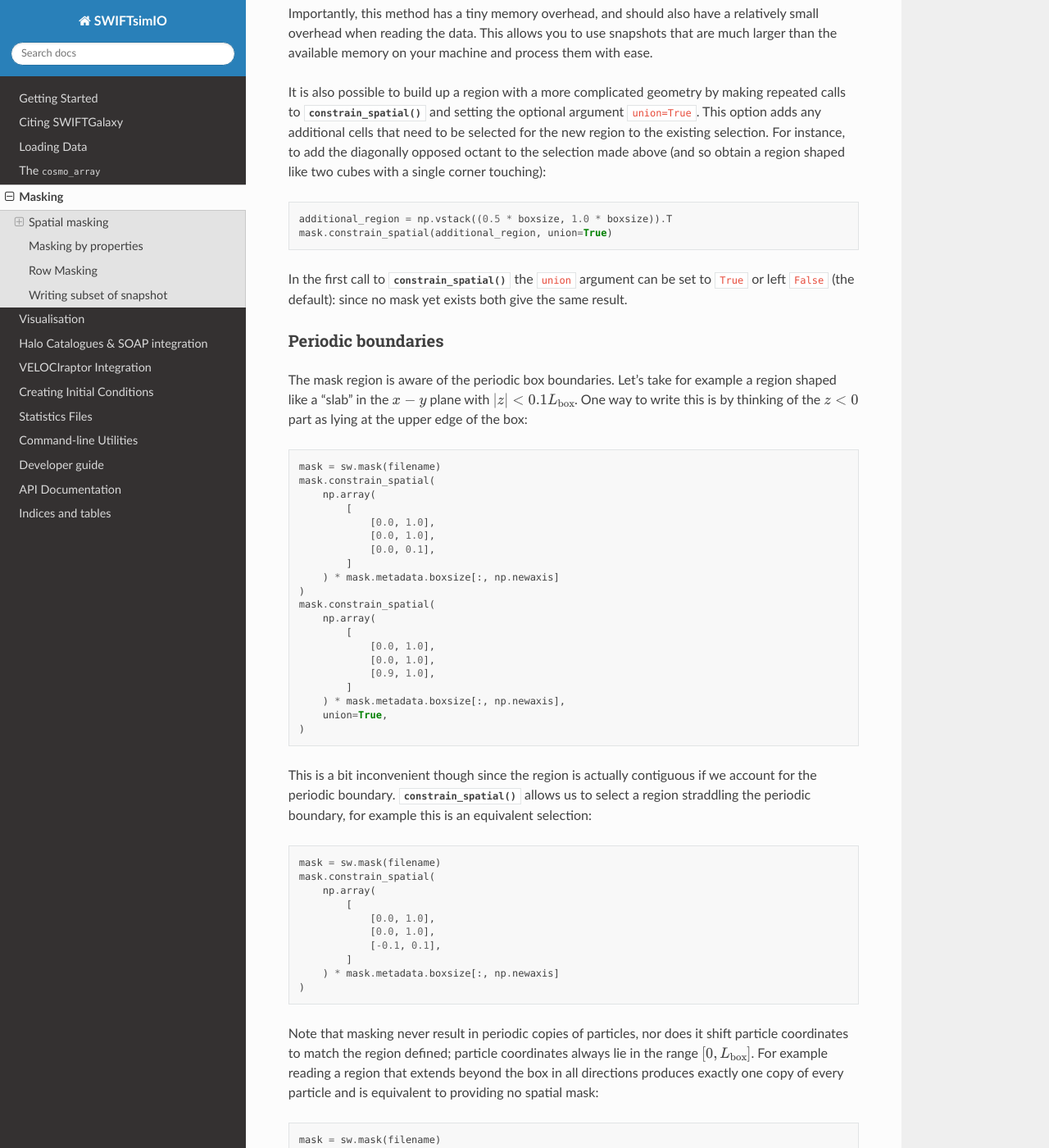
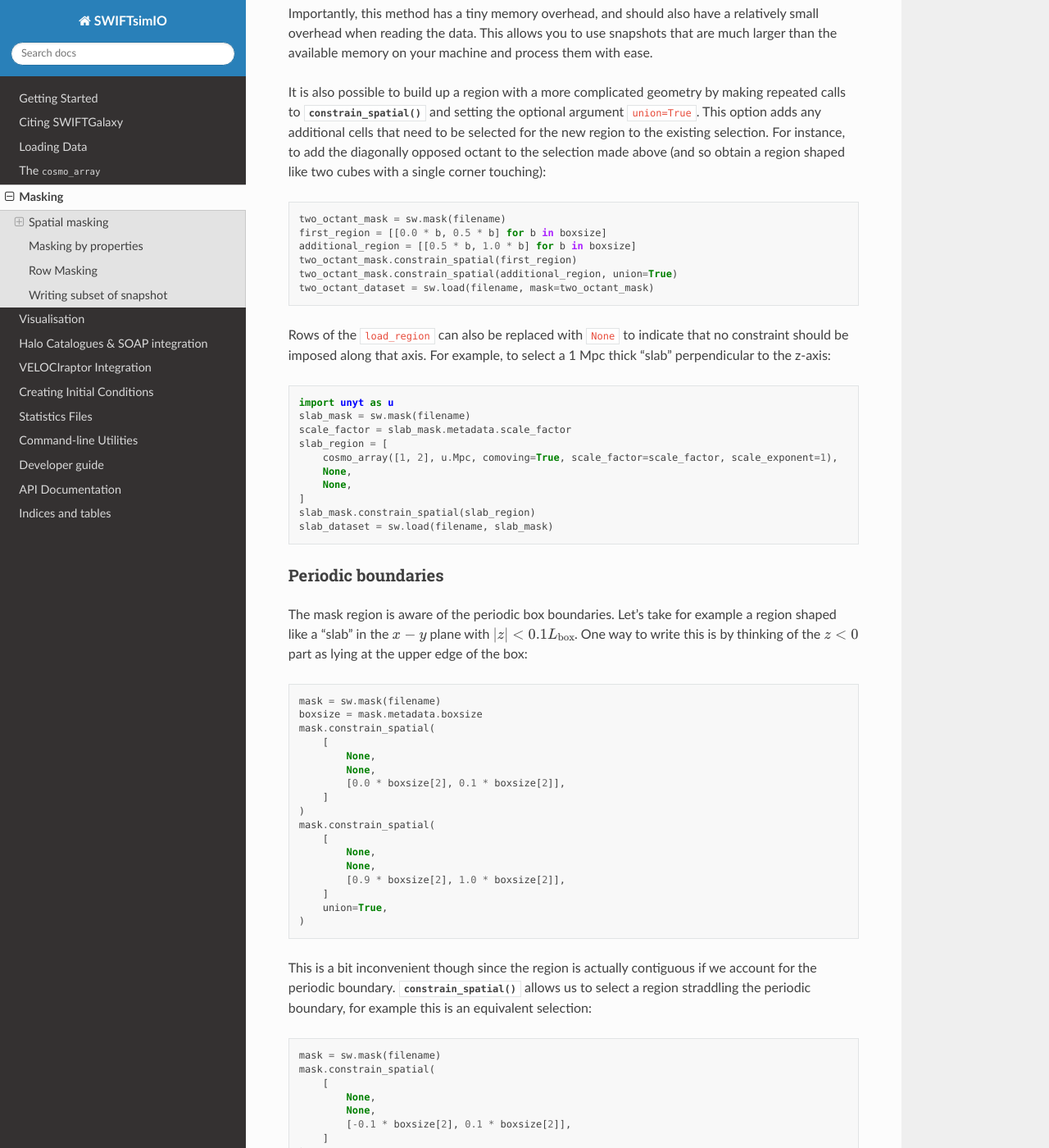
Before and after one commit to SWIFTSIM/swiftsimio, a Sphinx documentation site: the page built from docs/source/masking/index.rst, in a window 1280 px wide and 1400 px high, scrolled down 1241 px. Shown: the whole window at 82% size. Built offline with Sphinx 7.4.7 and the Read the Docs theme 3.1.0, drawn with Linux system fonts in a browser that asks for light colours; pages that are not in the unit, such as notebooks, are missing from menus; some of the changed text lies outside the part shown.

Commit message:
Revise narrative docs for less awful region specification.

```diff
--- a/docs/source/loading_data/index.rst
+++ b/docs/source/loading_data/index.rst
@@ -355,8 +355,8 @@ place of the filename.
    mask = sw.mask(snap_file)
    # The full metadata object is available from within the mask
    boxsize = mask.metadata.boxsize
-   # load_region is a 3x2 list [[left, right], [bottom, top], [front, back]]
-   load_region = np.vstack((0.0 * boxsize, 0.5 * boxsize)).T
+   # load_region is a 3x2 list [[left, right], [front, back], [bottom, top]]
+   load_region = [[0.0 * b, 0.5 * b] for b in boxsize]
 
    # Constrain the mask
    mask.constrain_spatial(load_region)
--- a/docs/source/masking/index.rst
+++ b/docs/source/masking/index.rst
@@ -29,14 +29,14 @@ of the region of interest. This is because it works as follows:
 2. Find the overlap between the specified region and these cells.
 3. Load all cells within that overlap.
 
-As you can see, the edges of regions may load in extra information as we
-always load the whole top-level cell.
+As you can see, some extra particles around the edges of regions may be
+loaded as we always load the whole top-level cell.
 
 Example
 ^^^^^^^
 
 In this example we will use the :obj:`swiftsimio.masks.SWIFTMask` object
-to load the the octant of the box closes to the origin.
+to load the the octant of the box closest to the origin.
 
 .. code-block:: python
 
@@ -47,8 +47,8 @@ to load the the octant of the box closes to the origin.
    mask = sw.mask(filename)
    # The full metadata object is available from within the mask
    boxsize = mask.metadata.boxsize
-   # load_region is a 3x2 list [[left, right], [bottom, top], [front, back]]
-   load_region = np.vstack((0.0 * boxsize, 0.5 * boxsize)).T
+   # load_region is a 3x2 list [[left, right], [front, back], [bottom, top]]
+   load_region = [[0.0 * b, 0.5 * b] for b in boxsize]
 
    # Constrain the mask
    mask.constrain_spatial(load_region)
@@ -75,12 +75,29 @@ touching):
 
 .. code-block:: python
 
-   additional_region = np.vstack((0.5 * boxsize, 1.0 * boxsize)).T
-   mask.constrain_spatial(additional_region, union=True)
+   two_octant_mask = sw.mask(filename)
+   first_region = [[0.0 * b, 0.5 * b] for b in boxsize]
+   additional_region = [[0.5 * b, 1.0 * b] for b in boxsize]
+   two_octant_mask.constrain_spatial(first_region)
+   two_octant_mask.constrain_spatial(additional_region, union=True)
+   two_octant_dataset = sw.load(filename, mask=two_octant_mask)
 
-In the first call to :meth:`~swiftsimio.masks.SWIFTMask.constrain_spatial` the
-``union`` argument can be set to ``True`` or left ``False`` (the default): since
-no mask yet exists both give the same result.
+Rows of the ``load_region`` can also be replaced with ``None`` to indicate that no
+constraint should be imposed along that axis. For example, to select a 1 Mpc thick
+"slab" perpendicular to the z-axis:
+
+.. code-block:: python
+
+   import unyt as u
+   slab_mask = sw.mask(filename)
+   scale_factor = slab_mask.metadata.scale_factor
+   slab_region = [
+       cosmo_array([1, 2], u.Mpc, comoving=True, scale_factor=scale_factor, scale_exponent=1),
+       None,
+       None,
+   ]
+   slab_mask.constrain_spatial(slab_region)
+   slab_dataset = sw.load(filename, slab_mask)
 
 Periodic boundaries
 ^^^^^^^^^^^^^^^^^^^
@@ -93,42 +110,37 @@ lying at the upper edge of the box:
 .. code-block:: python
 
    mask = sw.mask(filename)
+   boxsize = mask.metadata.boxsize
    mask.constrain_spatial(
-       np.array(
-           [
-	       [0.0, 1.0],
-	       [0.0, 1.0],
-	       [0.0, 0.1],
-	   ]
-       ) * mask.metadata.boxsize[:, np.newaxis]
+       [
+           None,
+           None,
+           [0.0 * boxsize[2], 0.1 * boxsize[2]],
+       ]
    )
    mask.constrain_spatial(
-       np.array(
-           [
-	       [0.0, 1.0],
-	       [0.0, 1.0],
-	       [0.9, 1.0],
-	   ]
-       ) * mask.metadata.boxsize[:, np.newaxis],
+       [
+           None,
+           None,
+           [0.9 * boxsize[2], 1.0 * boxsize[2]],
+       ]
        union=True,
    )
 
 This is a bit inconvenient though since the region is actually contiguous if we
-account for the periodic boundary. :meth:`~swiftsimio.masks.SWIFTMask.constrain_spatial` allows us
-to select a region straddling the periodic boundary, for example this is an
-equivalent selection:
+account for the periodic boundary.
+:meth:`~swiftsimio.masks.SWIFTMask.constrain_spatial` allows us to select a region
+straddling the periodic boundary, for example this is an equivalent selection:
 
 .. code-block:: python
 
    mask = sw.mask(filename)
    mask.constrain_spatial(
-       np.array(
-           [
-	       [0.0, 1.0],
-	       [0.0, 1.0],
-	       [-0.1, 0.1],
-	   ]
-       ) * mask.metadata.boxsize[:, np.newaxis]
+       [
+           None,
+           None,
+           [-0.1 * boxsize[2], 0.1 * boxsize[2]],
+       ]
    )
 
 Note that masking never result in periodic copies of particles, nor does it shift
@@ -140,9 +152,7 @@ of every particle and is equivalent to providing no spatial mask:
 .. code-block:: python
 
    mask = sw.mask(filename)
-   mask.constrain_spatial(
-       np.vstack((-0.1 * mask.metadata.boxsize, 1.1 * mask.metadata.boxsize)).T
-   )
+   mask.constrain_spatial([[-0.1 * b, 1.1 * b] for b in mask.metadata.boxsize])
 
 Remember to wrap the coordinates yourself if relevant! Alternatively, the
 `swiftgalaxy`_ package offers support for coordinate transformations including
@@ -158,13 +168,11 @@ bound is reached:
 
    mask = sw.mask(filename)
    mask.constrain_spatial(
-       np.array(
-           [
-	       [0.0, 1.0],
-	       [0.0, 1.0],
-	       [0.9, 0.1],
-           ]
-       ) * mask.metadata.boxsize[:, np.newaxis]
+       [
+           None,
+           None,
+           [0.9 * boxsize[2], 0.1 * boxsize[2]],
+       ]
    )
 
 The coordinates defining the region must always be in the interval
@@ -337,15 +345,13 @@ as follows
     import unyt
 
     mask = sw.mask("eagle_snapshot.hdf5")
-    boxsize = mask.metadata.boxsize
     scale_factor = mask.metadata.scale_factor
     mask.constrain_spatial(
-        np.vstack(
-	    (
-                cosmo_array([[100, 200]], u.kpc, comoving=True, scale_factor=scale_factor, scale_exponent=1),
-		np.array([[0.0, 0.1], [0.0, 0.1]]) * boxsize[1:, np.newaxis].to(u.kpc)
-	    )
-	)
+        [
+            cosmo_array([100, 200], u.kpc, comoving=True, scale_factor=scale_factor, scale_exponent=1),
+	    None,
+	    None,
+	]
     )
     sw.subset_writer.write_subset("test_subset.hdf5", mask)
 
```
Also changed, not shown: other parts of docs/source/masking/index.rst (+2 -2 lines).
